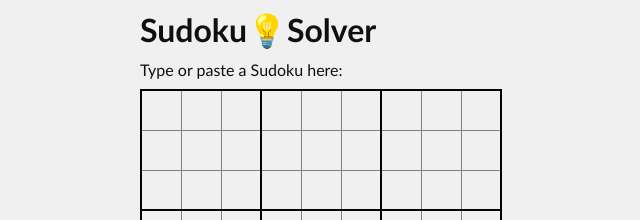
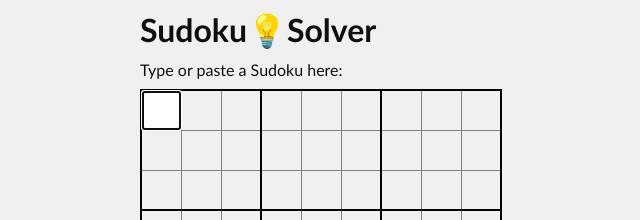
Before and after one commit to Stemmi/sudoku-solver, a Vue app: page / in a window 1280 px wide. Shown: the top 220 px of the page, without its empty margins (300-940 px from the left). Built offline with nearby package versions, Linux system fonts and the light colour scheme.

Commit message:
feat: basic input working (wip)

```diff
--- a/src/components/SudokuCell.vue
+++ b/src/components/SudokuCell.vue
@@ -1,12 +1,14 @@
 <template>
-    <td @click="selected=true">
+    <td @click="select">
         <input
-            v-if="selected"
+            v-if="isSelected"
             type="text"
             size="1"
             @vue:mounted="({ el }) => el.focus()"
+            @input="updateValue"
         >
-    {{ value }}
+        <span v-else>{{ value }}</span>
+
 
     </td>
 </template>
@@ -15,20 +17,33 @@
     export default {
         data() {
             return {
-                selected: false
             }
         },
         props: [
-            "cell"
+            "cell", "cellIndex", "selectedIndex"
+        ],
+        emits: [
+            "updateSelected", "updateValue"
         ],
         methods: {
-
+            select() {
+                this.$emit("updateSelected", this.cellIndex);
+            },
+            updateValue(event) {
+                this.$emit("updateValue", {
+                    index: this.cellIndex,
+                    value: event.target.value
+                })
+            }
         },
         computed: {
             value() {
-                if (!Number.isInteger(+this.cell)) return;
-                else if (this.cell >= 1 && this.cell <= 9) return this.cell;
-                else return;
+                return this.cell || '';
+            },
+            isSelected() {
+                return (this.cellIndex[0] === this.selectedIndex[0]
+                    && this.cellIndex[1] === this.selectedIndex[1]
+                );
             }
         }
     }
--- a/src/components/SudokuField.vue
+++ b/src/components/SudokuField.vue
@@ -1,7 +1,14 @@
 <template>
     <table>
 
-        <SudokuRow v-for="row in sudoku" :row="row"/>
+        <SudokuRow
+            v-for="row, index in sudoku"
+            :row="row"
+            :rowIndex="index"
+            :selectedIndex="selectedIndex"
+            @updateSelected="select"
+            @updateValue="handleValueUpdate"
+        />
 
     </table>
 </template>
@@ -15,7 +22,8 @@
         },
         data() {
             return {
-                sudoku: this.createEmptySudoku()
+                sudoku: this.createEmptySudoku(),
+                selectedIndex: [0,0]
             }
         },
         methods: {
@@ -29,6 +37,26 @@
                     sudoku.push(row);
                 }
                 return sudoku;
+            },
+            selectNext() {
+                this.selectedIndex[1]++;
+                if (this.selectedIndex[1] > 8) {
+                    this.selectedIndex[0]++;
+                    this.selectedIndex[1] = 0;
+                }
+            },
+            select(index) {
+                this.selectedIndex = index;
+            },
+            handleValueUpdate(cell) {
+                if (!this.validate(cell.value)) this.sudoku[cell.index[0]][cell.index[1]] = 0;
+                this.sudoku[cell.index[0]][cell.index[1]] = cell.value;
+                this.selectNext();
+            },
+            validate(value) {
+                if (!Number.isInteger(value)) return;
+                else if (value >= 1 && value <= 9) return value;
+                else return;
             }
         }
     }
--- a/src/components/SudokuRow.vue
+++ b/src/components/SudokuRow.vue
@@ -1,7 +1,14 @@
 <template>
     <tr>
 
-        <SudokuCell v-for="cell in row" :cell="cell"/>
+        <SudokuCell
+            v-for="cell, index in row"
+            :cell="cell"
+            :selectedIndex="selectedIndex"
+            :cellIndex="[rowIndex, index]"
+            @updateSelected="handleSelection"
+            @updateValue="handleValueUpdate"
+        />
 
     </tr>
 </template>
@@ -14,8 +21,19 @@ export default {
         SudokuCell
     },
     props: [
-        "row"
-    ]
+        "row", "rowIndex", "selectedIndex"
+    ],
+    emits: [
+        "updateSelected", "updateValue"
+    ],
+    methods: {
+        handleSelection(cellIndex) {
+            this.$emit("updateSelected", cellIndex);
+        },
+        handleValueUpdate(updatedCell) {
+            this.$emit("updateValue", updatedCell);
+        }
+    }
 }
 </script>
 
```
